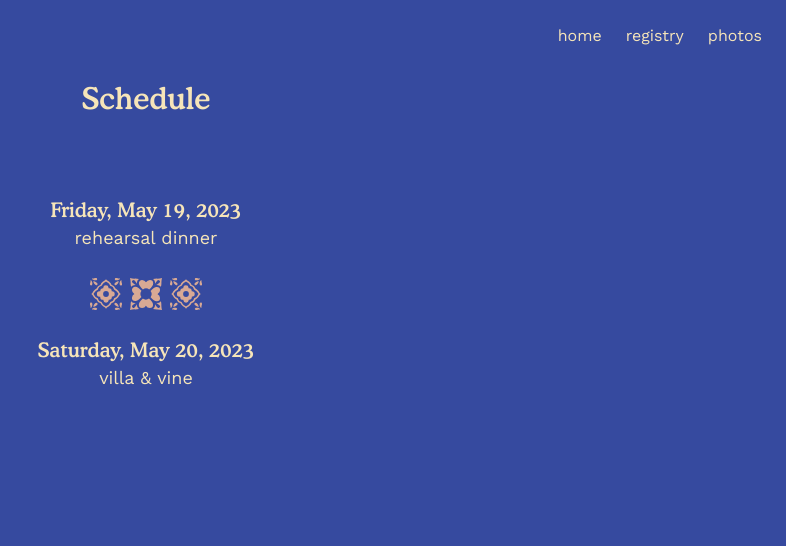
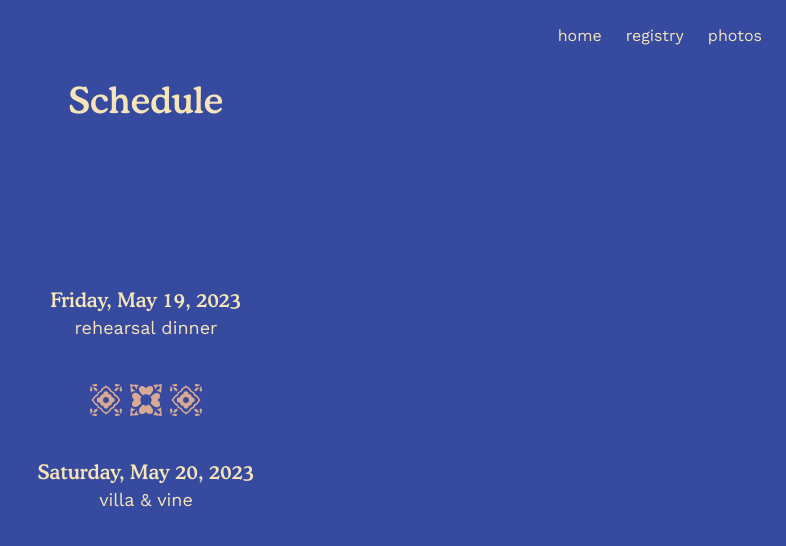
Before and after one commit to thisjeremiah/jeremiahsarah.wedding, a Next.js app: page /schedule in a window 1280 px wide. Shown: the top 546 px of the page, without its empty margins (494-1280 px from the left). Built offline with nearby package versions, Linux system fonts and the light colour scheme; a web font is replaced by a local one.

Commit message:
center page align schedule

```diff
--- a/components/Title.tsx
+++ b/components/Title.tsx
@@ -6,7 +6,7 @@ export default function Title(props: {
 }) {
   return (
     <h1
-      className={cx(props.className, 'text-3xl text-center font-serif pt-20')}
+      className={cx(props.className, 'text-4xl text-center font-serif pt-20')}
     >
       {props.children}
     </h1>
--- a/pages/schedule.tsx
+++ b/pages/schedule.tsx
@@ -6,17 +6,25 @@ import Title from '../components/Title'
 const Schedule: NextPage = () => {
   return (
     <Layout className="bg-cobalt-400 text-lemon-400">
-      <div className="mx-8 text-center">
+      <div className="mx-8 text-center h-full">
         <Title className="pb-20">Schedule</Title>
-        <h2 className="font-serif text-xl">Friday, May 19, 2023</h2>
-        <h2 className="lowercase text-lg">Rehearsal Dinner</h2>
-        <div className="text-rose-600 py-6 flex justify-center gap-1">
-          <Tile type="flower" />
-          <Tile type="hibiscus" />
-          <Tile type="flower" />
+        <div className="absolute inset-0 flex justify-center items-center pointer-events-none">
+          <div className="flex flex-col gap-10">
+            <div>
+              <h2 className="font-serif text-xl">Friday, May 19, 2023</h2>
+              <p className="lowercase text-lg">Rehearsal Dinner</p>
+            </div>
+            <div className="text-rose-600 flex justify-center gap-1">
+              <Tile type="flower" />
+              <Tile type="hibiscus" />
+              <Tile type="flower" />
+            </div>
+            <div>
+              <h2 className="font-serif text-xl">Saturday, May 20, 2023</h2>
+              <p className="lowercase text-lg">Villa & Vine</p>
+            </div>
+          </div>
         </div>
-        <h2 className="font-serif text-xl">Saturday, May 20, 2023</h2>
-        <h2 className="lowercase text-lg">Villa & Vine</h2>
       </div>
     </Layout>
   )
```
